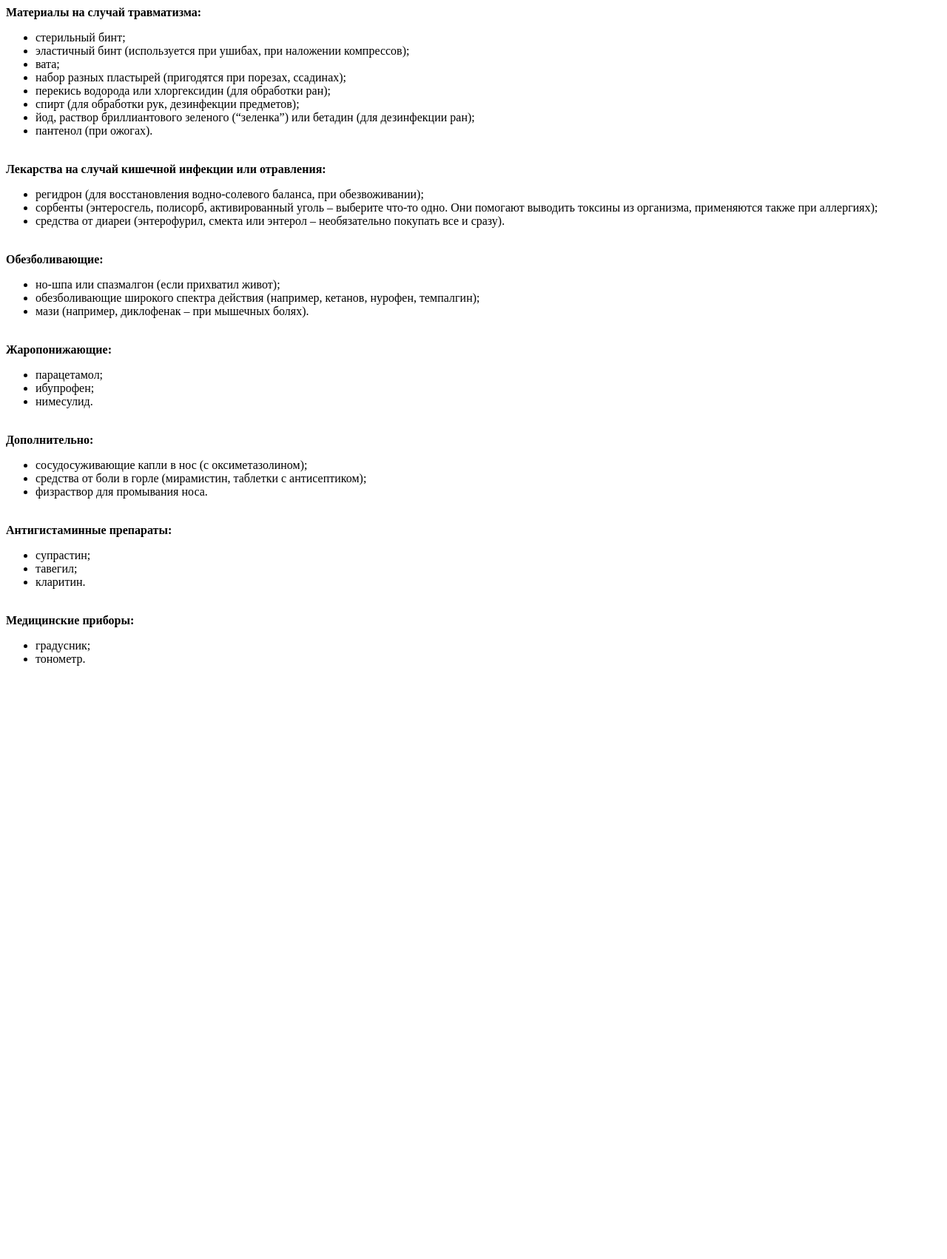
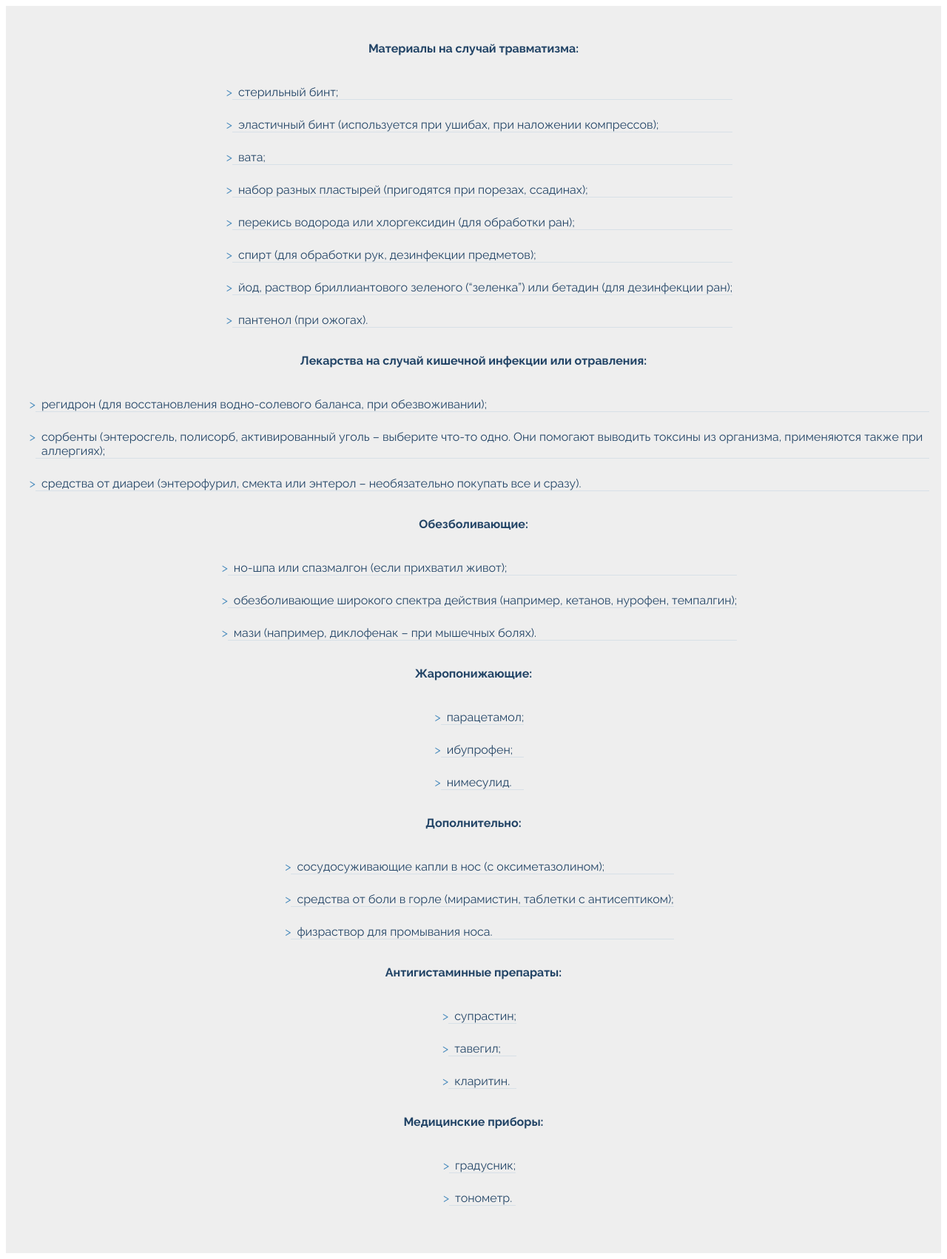
Before and after one commit to MimusTriurus/medicine_box, a Flask app: page /first_aid_kit_info in a window 1280 px wide. Shown: the whole page at 74% size. Before the commit the page ends 900 px from the top, so only its background shows below. Run offline with Flask 2, Linux system fonts and the light colour scheme; parts of the project's set-up code (start-up, migrations or seed data) failed here and were passed over.

Commit message:
minor update

```diff
--- a/bot/localization/string_builder.py
+++ b/bot/localization/string_builder.py
@@ -3,11 +3,13 @@ from localization.localization_keys import *
 
 
 def make_start_message(lang_code: str) -> str:
+    email = 'stendhal.syndrome.studio@gmail.com'
     localizer = localizers.get(lang_code, en)
     hello_message = localizer.gettext(ID_START) + '\n\n'
     hello_message += f'{localizer.gettext(ID_PRESS_ADD_BTN)} ' \
                      f'<b>•••</b> ' \
-                     f'{localizer.gettext(ID_TO_ADD_DRUG)}'
+                     f'{localizer.gettext(ID_TO_ADD_DRUG)}' + '\n\n' \
+                     f'{email}'
     return hello_message
 
 
--- /dev/null
+++ b/webapp/static/css/first_aid_med_kit_example.css
@@ -0,0 +1,88 @@
+@import url("https://fonts.googleapis.com/css?family=Raleway:400,400i,700");
+
+*,
+*::before,
+*::after {
+	box-sizing: border-box;
+}
+
+body {
+	font-family: Raleway, sans-serif;
+	display: grid;
+	place-items: center;
+	background-color: #eee;
+	color: #246;
+	padding: 3em 1em;
+}
+
+.todo {
+	width: 100%;
+	max-width: 420px;
+	background-color: #ddd;
+	padding: 2em;
+	box-shadow: 1px 2px 4px #0003;
+}
+
+h1 {
+	margin: 0 auto;
+}
+
+ul {
+	padding-inline-start: 1.5em;
+	font-weight: 400;
+
+	::marker {
+		content: ">";
+		color: #48b;
+	}
+
+	ul ::marker {
+		content: ">>";
+	}
+}
+
+li {
+	position: relative;
+	padding-inline-start: 0.5em;
+	padding-top: 1.5em;
+	border-bottom: 1px solid #48b2;
+	cursor: default;
+	transition: color 0.4s;
+
+	&::after {
+		content: attr(theLittleDetails);
+		position: absolute;
+		left: 15%; bottom: calc(100% - 1.5em);
+		background-image: conic-gradient(from 10deg at 1em 100%, #fff 30deg, #fff0 30deg),
+			linear-gradient(0deg, #fff0 1.5em, #fff 1.5em);
+		color: #246;
+		font-weight: 700;
+		padding: 1em 2em 2.5em;
+		pointer-events: none;
+		opacity: 0;
+		filter: drop-shadow(1px 2px 4px #0003);
+		transition: opacity 0.4s;
+	}
+
+	&:hover {
+		color: #48b;
+
+		&::marker {
+			font-weight: 700;
+		}
+		&::after {
+			opacity: 1;
+			transition-delay: 0.2s;
+		}
+	}
+}
+
+html {
+    min-height: 100%;
+    position: relative;
+    background: white;
+}
+
+body {
+    height: 100%;
+}
--- a/webapp/templates/first_aid_med_kit_example.html
+++ b/webapp/templates/first_aid_med_kit_example.html
@@ -3,24 +3,14 @@
 <head>
     <meta charset="UTF-8">
     <title>Комплектация аптечки</title>
+    <link rel="stylesheet" href="{{ url_for('static', filename='css/first_aid_med_kit_example.css')}}"/>
 </head>
 
-<style>
-    html {
-        min-height: 100%;
-        position: relative;
-        background: white;
-    }
-
-    body {
-        height: 100%;
-    }
-</style>
 
 <body>
 
 <strong>Материалы на случай травматизма:</strong>
-<ul>
+<ul class="minimal-list">
     <li>стерильный бинт;
     <li>эластичный бинт (используется при ушибах, при наложении компрессов);
     <li>вата;
@@ -34,16 +24,17 @@
 <br>
 
 <strong>Лекарства на случай кишечной инфекции или отравления:</strong>
-<ul>
+<ul class="minimal-list">
     <li>регидрон (для восстановления водно-солевого баланса, при обезвоживании);
-  <li>сорбенты (энтеросгель, полисорб, активированный уголь – выберите что-то одно. Они помогают выводить токсины из организма, применяются также при аллергиях);
+    <li>сорбенты (энтеросгель, полисорб, активированный уголь – выберите что-то одно. Они помогают выводить токсины из
+        организма, применяются также при аллергиях);
     <li>средства от диареи (энтерофурил, смекта или энтерол – необязательно покупать все и сразу).
 </ul>
 
 <br>
 
 <strong>Обезболивающие:</strong>
-<ul>
+<ul class="minimal-list">
     <li>но-шпа или спазмалгон (если прихватил живот);
     <li>обезболивающие широкого спектра действия (например, кетанов, нурофен, темпалгин);
     <li>мази (например, диклофенак – при мышечных болях).
@@ -52,7 +43,7 @@
 <br>
 
 <strong>Жаропонижающие:</strong>
-<ul>
+<ul class="minimal-list">
     <li>парацетамол;
     <li>ибупрофен;
     <li>нимесулид.
@@ -61,7 +52,7 @@
 <br>
 
 <strong>Дополнительно:</strong>
-<ul>
+<ul class="minimal-list">
     <li>сосудосуживающие капли в нос (с оксиметазолином);
     <li>средства от боли в горле (мирамистин, таблетки с антисептиком);
     <li>физраствор для промывания носа.
@@ -69,7 +60,7 @@
 
 <br>
 <strong>Антигистаминные препараты:</strong>
-<ul>
+<ul class="minimal-list">
     <li>супрастин;
     <li>тавегил;
     <li>кларитин.
@@ -78,7 +69,7 @@
 <br>
 
 <strong>Медицинские приборы:</strong>
-<ul>
+<ul class="minimal-list">
     <li>градусник;
     <li>тонометр.
 </ul>
```
Lines whose indentation alone changed are shown as unchanged.
